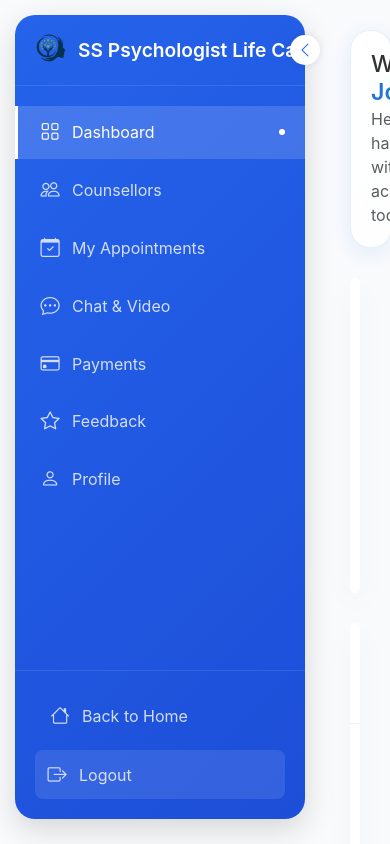
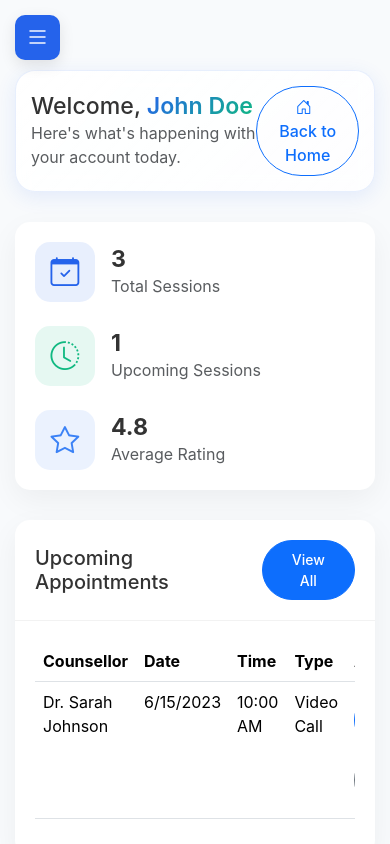
Before and after one commit to 17shreyansh/Life-Care, a React (Vite) app in the folder client/: page /admin in a window 390 px wide. Both pictures are taken after typing "name@example.com", "Sample123" into the empty fields and a click on the button "Sign In". Built offline with nearby package versions, Linux system fonts and the light colour scheme.

Commit message:
Header and sidebar bug fix

```diff
--- a/client/src/App.css
+++ b/client/src/App.css
@@ -30,6 +30,41 @@
   z-index: 1000;
   margin-top: 10px;
   box-shadow: 0 5px 20px rgba(37, 99, 235, 0.1);
+}
+
+@media (max-width: 991px) {
+  .navbar {
+    padding: 10px 15px;
+  }
+
+  .mobile-small {
+    font-size: 0.9rem;
+  }
+
+  .navbar-brand img {
+    height: 30px !important;
+  }
+
+  .navbar-collapse {
+    background-color: rgba(255, 255, 255, 0.95);
+    border-radius: 15px;
+    padding: 15px;
+    margin-top: 10px;
+    box-shadow: 0 5px 15px rgba(0, 0, 0, 0.1);
+  }
+
+  .navbar-toggler {
+    padding: 4px 8px;
+    font-size: 1.1rem;
+    border: none;
+    background-color: rgba(37, 99, 235, 0.1);
+    color: var(--primary-color);
+  }
+
+  .navbar-toggler:focus {
+    box-shadow: none;
+    outline: none;
+  }
 }
 
 .navbar-scrolled {
@@ -233,6 +268,63 @@ main {
   transition: all 0.3s ease;
   box-shadow: 0 10px 30px rgba(0, 0, 0, 0.15);
   border-radius: 20px;
+}
+
+/* Mobile sidebar styles */
+@media (max-width: 768px) {
+  .sidebar {
+    left: -100%;
+    width: 280px;
+    height: 100vh;
+    top: 0;
+    border-radius: 0 20px 20px 0;
+    transition: left 0.3s ease;
+  }
+
+  .sidebar.mobile-open {
+    left: 0;
+  }
+
+  .mobile-sidebar-toggle {
+    position: fixed;
+    top: 15px;
+    left: 15px;
+    width: 45px;
+    height: 45px;
+    background-color: var(--primary-color);
+    color: white;
+    border: none;
+    border-radius: 10px;
+    display: none;
+    align-items: center;
+    justify-content: center;
+    font-size: 1.5rem;
+    z-index: 999;
+    cursor: pointer;
+    box-shadow: 0 5px 15px rgba(0, 0, 0, 0.1);
+  }
+
+  /* Hide dashboard toggle on all screen sizes by default */
+  .mobile-sidebar-toggle.dashboard-toggle {
+    display: none !important;
+  }
+
+  /* Only show dashboard toggle on mobile screens */
+  @media (max-width: 768px) {
+    .mobile-sidebar-toggle.dashboard-toggle {
+      display: flex !important;
+    }
+  }
+
+  .sidebar-overlay {
+    position: fixed;
+    top: 0;
+    left: 0;
+    width: 100%;
+    height: 100%;
+    background-color: rgba(0, 0, 0, 0.5);
+    z-index: 999;
+  }
 }
 
 .sidebar.collapsed {
@@ -457,6 +549,24 @@ main {
   width: calc(100% - 120px);
 }
 
+/* Mobile dashboard styles */
+@media (max-width: 768px) {
+  .dashboard-content {
+    margin-left: 0;
+    width: 100%;
+    padding: 70px 15px 30px;
+  }
+
+  .dashboard-content.expanded {
+    margin-left: 0;
+    width: 100%;
+  }
+
+  .dashboard-header {
+    padding: 15px;
+  }
+}
+
 .dashboard-main-content {
   width: 100%;
   flex: 1;
--- a/client/src/components/dashboard/Sidebar.jsx
+++ b/client/src/components/dashboard/Sidebar.jsx
@@ -1,11 +1,12 @@
-import React, { useState, useEffect } from 'react';
+import React, { useState, useEffect, useRef } from 'react';
 import { Link, useLocation, useNavigate } from 'react-router-dom';
 import Logo from '../../assets/logo.png';
 
-const Sidebar = ({ userRole, onToggle }) => {
+const Sidebar = ({ userRole, onToggle, mobileOpen, setMobileOpen }) => {
   const location = useLocation();
   const navigate = useNavigate();
   const [collapsed, setCollapsed] = useState(false);
+  const sidebarRef = useRef(null);
 
   // Define navigation links based on user role
   const getNavLinks = () => {
@@ -74,8 +75,25 @@ const Sidebar = ({ userRole, onToggle }) => {
     }
   }, [collapsed, onToggle]);
 
+  // Handle click outside to close sidebar on mobile
+  useEffect(() => {
+    const handleClickOutside = (event) => {
+      if (sidebarRef.current && !sidebarRef.current.contains(event.target) && mobileOpen) {
+        setMobileOpen(false);
+      }
+    };
+
+    document.addEventListener('mousedown', handleClickOutside);
+    return () => {
+      document.removeEventListener('mousedown', handleClickOutside);
+    };
+  }, [mobileOpen, setMobileOpen]);
+
   return (
-    <div className={`sidebar floating ${collapsed ? 'collapsed' : ''}`}>
+    <div
+      ref={sidebarRef}
+      className={`sidebar floating ${collapsed ? 'collapsed' : ''} ${mobileOpen ? 'mobile-open' : ''}`}
+    >
       <button className="sidebar-toggle" onClick={toggleSidebar}>
         <i className={`bi ${collapsed ? 'bi-chevron-right' : 'bi-chevron-left'}`}></i>
       </button>
--- a/client/src/components/layout/Header.jsx
+++ b/client/src/components/layout/Header.jsx
@@ -53,14 +53,14 @@ const Header = () => {
       <div className="container">
         <Link className="navbar-brand" to="/">
           <div className="d-flex align-items-center">
-            <img src={Logo} alt="Life Care Logo" className="logo-img me-2" style={{ height: '40px' }} />
-            <div className="sidebar-logo me-0">SS </div>
-            <span className="brand-text">Psychologist Life Care</span>
+            <img src={Logo} alt="Life Care Logo" className="logo-img me-1" style={{ height: '32px' }} />
+            {/* <div className="sidebar-logo me-0 mobile-small">SS</div> */}
+            <span className="brand-text mobile-small">SS Psychologist Life Care</span>
           </div>
         </Link>
 
         <button
-          className="navbar-toggler"
+          className="navbar-toggler ms-auto"
           type="button"
           data-bs-toggle="collapse"
           data-bs-target="#navbarContent"
--- a/client/src/index.css
+++ b/client/src/index.css
@@ -401,6 +401,67 @@ body {
 .blog-link:hover {
   color: var(--secondary-color);
   transform: translateX(5px);
+}
+
+/* Blog search and filter styles */
+.blog-page .search-bar {
+  position: relative;
+  margin-bottom: 20px;
+}
+
+.blog-page .search-icon {
+  position: absolute;
+  left: 15px;
+  top: 50%;
+  transform: translateY(-50%);
+  color: #6c757d;
+}
+
+.blog-page .search-input {
+  width: 100%;
+  padding: 12px 20px 12px 45px;
+  border: 1px solid #e2e8f0;
+  border-radius: 50px;
+  font-size: 1rem;
+  transition: all 0.3s ease;
+  background-color: white;
+  box-shadow: 0 3px 10px rgba(0, 0, 0, 0.05);
+}
+
+.blog-page .search-input:focus {
+  outline: none;
+  border-color: var(--primary-color);
+  box-shadow: 0 0 0 3px rgba(37, 99, 235, 0.1);
+}
+
+.blog-page .filter-container {
+  display: flex;
+  flex-wrap: wrap;
+  justify-content: center;
+  gap: 10px;
+  margin-bottom: 30px;
+}
+
+.blog-page .filter-btn {
+  background-color: white;
+  border: none;
+  border-radius: 50px;
+  padding: 10px 20px;
+  font-weight: 500;
+  color: #6c757d;
+  transition: all 0.3s ease;
+  box-shadow: 0 3px 10px rgba(0, 0, 0, 0.05);
+}
+
+.blog-page .filter-btn:hover {
+  background-color: rgba(37, 99, 235, 0.1);
+  color: var(--primary-color);
+  transform: translateY(-3px);
+}
+
+.blog-page .filter-btn.active {
+  background-color: var(--primary-color);
+  color: white;
 }
 
 /* Videos Page styles */
--- a/client/src/layouts/DashboardLayout.jsx
+++ b/client/src/layouts/DashboardLayout.jsx
@@ -5,6 +5,7 @@ import Sidebar from '../components/dashboard/Sidebar';
 const DashboardLayout = ({ role }) => {
   const [userName, setUserName] = useState('');
   const [sidebarCollapsed, setSidebarCollapsed] = useState(false);
+  const [mobileOpen, setMobileOpen] = useState(false);
   const navigate = useNavigate();
 
   useEffect(() => {
@@ -24,11 +25,37 @@ const DashboardLayout = ({ role }) => {
     setSidebarCollapsed(collapsed);
   };
 
+  // Check if we're on mobile
+  const [isMobile, setIsMobile] = useState(window.innerWidth <= 768);
+
+  // Update isMobile state when window resizes
+  useEffect(() => {
+    const handleResize = () => {
+      setIsMobile(window.innerWidth <= 768);
+    };
+
+    window.addEventListener('resize', handleResize);
+    return () => window.removeEventListener('resize', handleResize);
+  }, []);
+
   return (
     <div className="dashboard-layout">
+      {isMobile && (
+        <button
+          className="mobile-sidebar-toggle dashboard-toggle"
+          onClick={() => setMobileOpen(!mobileOpen)}
+        >
+          <i className="bi bi-list"></i>
+        </button>
+      )}
+
+      {mobileOpen && <div className="sidebar-overlay"></div>}
+
       <Sidebar
         userRole={role}
         onToggle={handleSidebarToggle}
+        mobileOpen={mobileOpen}
+        setMobileOpen={setMobileOpen}
       />
 
       <div className={`dashboard-content ${sidebarCollapsed ? 'expanded' : ''}`}>
--- a/client/src/main.jsx
+++ b/client/src/main.jsx
@@ -2,6 +2,7 @@ import React from 'react'
 import ReactDOM from 'react-dom/client'
 import App from './App.jsx'
 import 'bootstrap/dist/css/bootstrap.min.css'
+import 'bootstrap/dist/js/bootstrap.bundle.min.js'
 import './index.css'
 
 ReactDOM.createRoot(document.getElementById('root')).render(
--- a/client/src/pages/public/Blog.jsx
+++ b/client/src/pages/public/Blog.jsx
@@ -90,38 +90,30 @@ const Blog = () => {
           </p>
         </div>
 
-        {/* Search and Filter Section */}
-        <div className="row mb-5">
-          <div className="col-lg-8">
-            <div className="card search-card mb-4">
-              <div className="card-body p-2">
-                <div className="input-group">
-                  <span className="input-group-text bg-transparent border-0">
-                    <i className="bi bi-search"></i>
-                  </span>
-                  <input
-                    type="text"
-                    className="form-control border-0"
-                    placeholder="Search articles..."
-                    value={searchTerm}
-                    onChange={(e) => setSearchTerm(e.target.value)}
-                  />
-                </div>
-              </div>
-            </div>
-          </div>
-          <div className="col-lg-4">
-            <div className="d-flex flex-wrap gap-2">
+        {/* Blog Filters */}
+        <div className="filter-container mb-5">
           {categories.map((category, index) => (
             <button
               key={index}
-                  className={`btn ${activeCategory === category ? 'btn-primary' : 'btn-outline-primary'}`}
+              className={`filter-btn ${activeCategory === category ? 'active' : ''}`}
               onClick={() => setActiveCategory(category)}
             >
               {category.charAt(0).toUpperCase() + category.slice(1)}
             </button>
           ))}
         </div>
+
+        {/* Search Bar */}
+        <div className="mb-5">
+          <div className="search-bar">
+            <i className="bi bi-search search-icon"></i>
+            <input
+              type="text"
+              placeholder="Search articles..."
+              value={searchTerm}
+              onChange={(e) => setSearchTerm(e.target.value)}
+              className="search-input"
+            />
           </div>
         </div>
 
```
Lines whose indentation alone changed are shown as unchanged.
